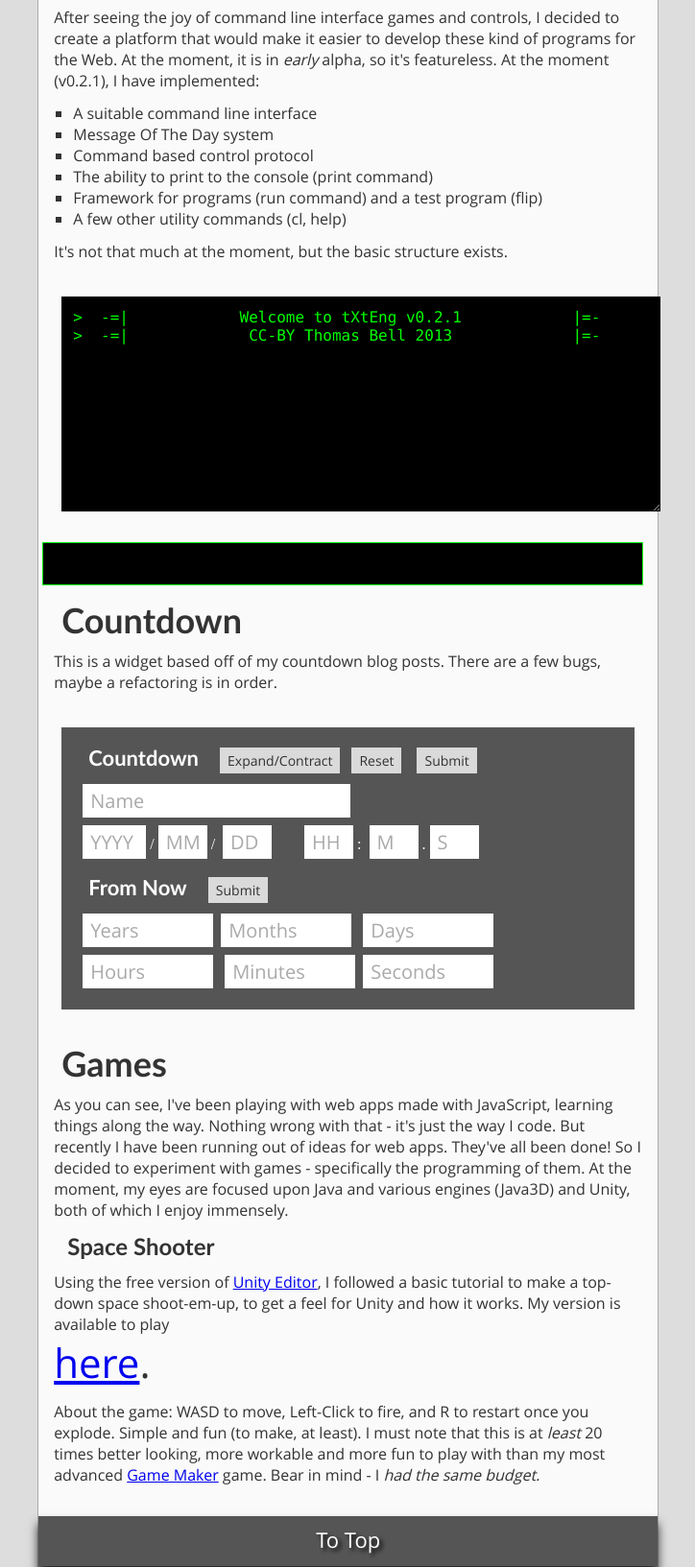
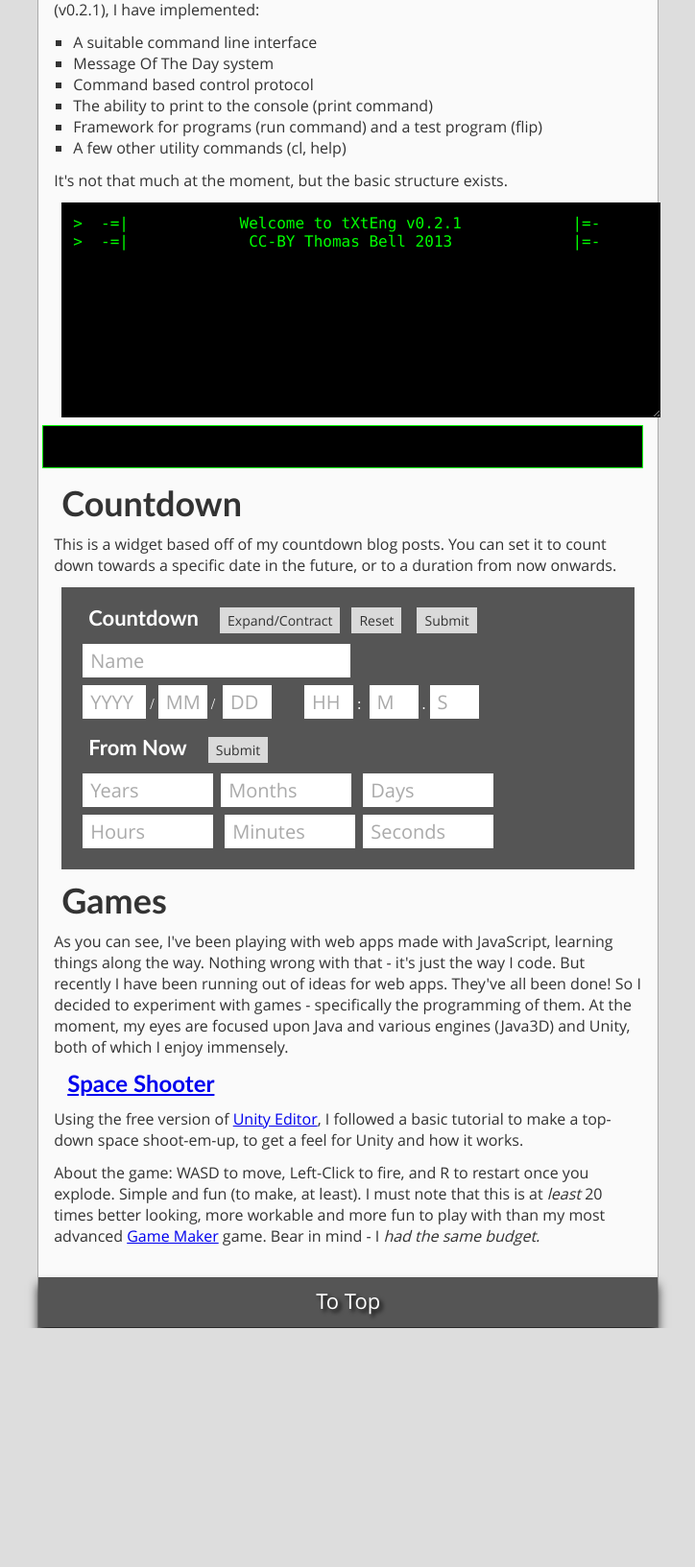
Before and after one commit to bell345/bell345.github.io, a PHP site: page /proto in a window 1280 px wide. Shown: the part 1998-3631 px from the top of the page at 96% size, without its empty margins (140-864 px from the left). After the commit the page ends 3382 px from the top, so only its background shows below. Run offline with PHP 8.4, Linux system fonts and the light colour scheme; some web fonts are replaced.

Commit message:
Improved sidebar links
Hovering over a link in the sidebar will give you a screen name or other
relevant information. Also improved the prototypes page.

```diff
--- a/proto/index.html
+++ b/proto/index.html
@@ -9,7 +9,7 @@
     <script src="/shared/js/tbi.js"></script>
     <script src="/shared/js/proto.js"></script>
 </head>
-<body onload="Cdown.check(false);">
+<body>
     <div id="navigation">
         <header>
             <h1>Thomas's WebSite</h1>
@@ -27,7 +27,7 @@
             <h2 id="anchor2">Grid JavaScript Test</h2>
             <p class="main">
                 This is a test for creating multiple elements in a grid that can be manipulated by CSS,
-                jQuery and JavaScript.
+                jQuery and JavaScript. More of a proof-of-concept than an actual working program.
             </p>
             <div class="grid proto" id="grid">
             </div>
@@ -115,8 +115,9 @@
             <input type="text" id="txtengin" class="proto" />
             <h2 id="anchor5">Countdown</h2>
             <p class="main">
-                This is a widget based off of my countdown blog posts. There are a few bugs,
-                maybe a refactoring is in order.
+                This is a widget based off of my countdown blog posts. You can set it to
+                count down towards a specific date in the future, or to a duration from now
+                onwards.
             </p>
             <div id="cdown-full" class="cdown cdset proto">
                 <h3>Countdown</h3><button class="gridcont" onclick="
@@ -146,12 +147,11 @@
 		    games - specifically the programming of them. At the moment, my eyes are focused upon
 		    Java and various engines (Java3D) and Unity, both of which I enjoy immensely.
 		</p>
-		<h3 class="main">Space Shooter</h3>
+		<h3 class="main"><a href="spaceshooter">Space Shooter</a></h3>
 		<p class="main">
 		    Using the free version of <a href="http://unity3d.com/unity/download">Unity Editor</a>, I
 		    followed a basic tutorial to make a top-down space shoot-em-up, to get a feel for Unity and
-		    how it works. My version is available to play <br />
-		    <span style="font-size:42px"><a href="spaceshooter">here</a>.</span>
+		    how it works.
 		</p>
 		<p class="main">
 		    About the game: WASD to move, Left-Click to fire, and R to restart once you explode.
--- a/shared/css/sheet.css
+++ b/shared/css/sheet.css
@@ -232,6 +232,9 @@ footer {
     background:#dadada;
     color:#333;
 }
+.proto {
+    margin:0 24px;
+}
 button:active, button:focus {
 	outline:2px solid #0094ff;
 }
@@ -260,7 +263,8 @@ input[type="text"]:active, input[type="text"]:focus {
 	max-height:140px;
 	background:rgba(255,255,255,1);
 	border:2px solid #555;
-	position:absolute;
+	position:fixed;
+    z-index:10;
 	padding:4px;
 }
 .popup .main {
@@ -341,9 +345,6 @@ nav a:hover {
     padding-top:0;
     list-style-type:square;
 }
-.proto {
-    margin:24px;
-}
 .side {
     font-family:'Open Sans','Calibri',sans-serif;
     font-size:20px;
@@ -357,6 +358,9 @@ nav a:hover {
 .side a, .side a:visited {
     color:#333;
     text-decoration:none;
+}
+.side li a:hover {
+    color:#777;
 }
 .timestamp {
     font-weight:bold;
--- a/shared/js/proto.js
+++ b/shared/js/proto.js
@@ -667,7 +667,12 @@ $(function () {
 	        txteng.command();
 	    }
 	});
-	$("#calinner").css("height", ((parseInt($("#calendar").css("height")) - parseInt($("#calhead").css("height"))) - parseInt($("#calinner").css("padding")) * 2) - parseInt($("#calinner").css("border"))*2);
+	$("#calinner").css("height", (
+        (parseInt($("#calendar").css("height"))
+        - parseInt($("#calhead").css("height")))
+        - parseInt($("#calinner").css("padding")) * 2)
+        - parseInt($("#calinner").css("border")) * 2);
+	Cdown.check(false);
 });
 // END GRID CODE //
 // START CALENDAR CODE //
```
Also changed, not shown: shared/html/sidebar.htm (+21 -5 lines), 1 other file.
